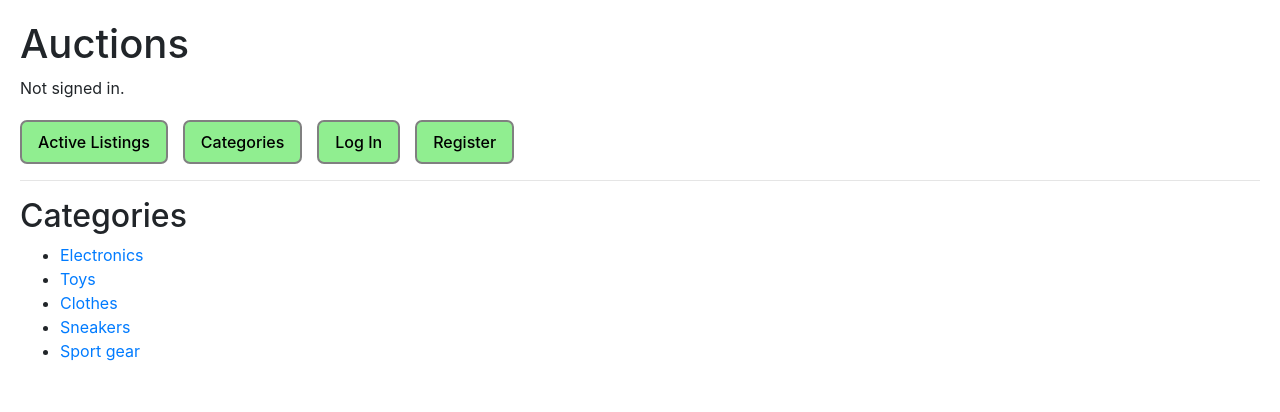
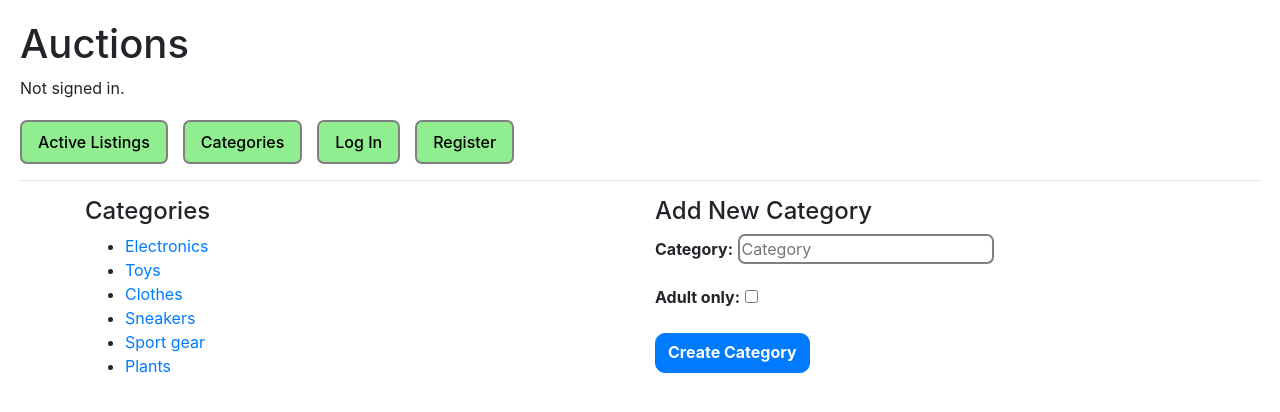
Before and after one commit to pszumanski/CS50W, a Django app: page /categories in a window 1280 px wide. Shown: the top 412 px of the page. Run offline with Django 3.2, Linux system fonts and the light colour scheme; data comes from the database, SQL or seed files in the repository; parts of the project's set-up code (start-up, migrations or seed data) failed here and were passed over; some libraries are stand-ins or nearby versions.

Commit message:
Project 2 - Adding category added

```diff
--- a/commerce/auctions/forms.py
+++ b/commerce/auctions/forms.py
@@ -16,3 +16,8 @@ class AuctionForm(forms.Form):
 class BidForm(forms.Form):
     bid = forms.DecimalField(label='Bid', decimal_places=2, localize=True,
                              widget=forms.NumberInput(attrs={'placeholder': 'Starting bid'}))
+
+
+class CategoryForm(forms.Form):
+    category = forms.CharField(label='Category', widget=forms.TextInput(attrs={'placeholder': 'Category'}))
+    is_adult_only = forms.BooleanField(label='Adult only', initial=False, required=False)
--- a/commerce/auctions/models.py
+++ b/commerce/auctions/models.py
@@ -10,7 +10,7 @@ class User(AbstractUser):
 
 class Category(models.Model):
     category = models.CharField(max_length=64, unique=True)
-    adult_only = models.BooleanField(default=True)
+    is_adult_only = models.BooleanField(default=True)
 
     def __str__(self):
         return self.category
--- a/commerce/auctions/static/auctions/styles.css
+++ b/commerce/auctions/static/auctions/styles.css
@@ -108,3 +108,10 @@ img {
     font-weight: bolder;
     font-size: 1.1em;
 }
+
+.right {
+    text-align: right;
+    display: flex;
+    position: sticky;
+    justify-content: right;
+}
--- a/commerce/auctions/templates/auctions/categories.html
+++ b/commerce/auctions/templates/auctions/categories.html
@@ -1,8 +1,10 @@
 {% extends "auctions/layout.html" %}
 
 {% block body %}
-    <h2>Categories</h2>
-
+    <div class="container">
+      <div class="row">
+        <div class="col-md-6">
+            <h4>Categories</h4>
             <ul>
                 {% for category in categories %}
                     <li>
@@ -10,4 +12,16 @@
                     </li>
                 {% endfor %}
             </ul>
+        </div>
+
+        <div class="col-md-6">
+          <h4>Add New Category</h4>
+            <form action="{% url 'categories' %}" method="post">
+                {% csrf_token %}
+                {{ form.as_p }}
+                <input class="btn btn-primary" type="submit" value="Create Category">
+            </form>
+        </div>
+      </div>
+    </div>
 {% endblock %}
--- a/commerce/auctions/views.py
+++ b/commerce/auctions/views.py
@@ -8,7 +8,7 @@ from django.shortcuts import render
 from django.urls import reverse
 
 from .models import User, Auction, Category, Bid, Comment, AuctionWinner, Watchlist
-from .forms import AuctionForm, BidForm
+from .forms import AuctionForm, BidForm, CategoryForm
 
 
 def index(request):
@@ -143,8 +143,17 @@ def auction(request, auction_id):
 
 
 def categories(request):
+    if request.method == "POST" and request.user.is_authenticated:
+        form = CategoryForm(request.POST)
+
+        if form.is_valid():
+            name = form.cleaned_data["category"]
+            is_adult_only = form.cleaned_data["is_adult_only"]
+            Category.objects.create(category=name, is_adult_only=is_adult_only)
+
     return render(request, "auctions/categories.html", {
         "categories": Category.objects.all(),
+        "form": CategoryForm()
     })
 
 
```
Also changed, not shown: commerce/auctions/migrations/0009_rename_adult_only_category_is_adult_only.py (added), commerce/db.sqlite3. Lines whose indentation alone changed are shown as unchanged.
